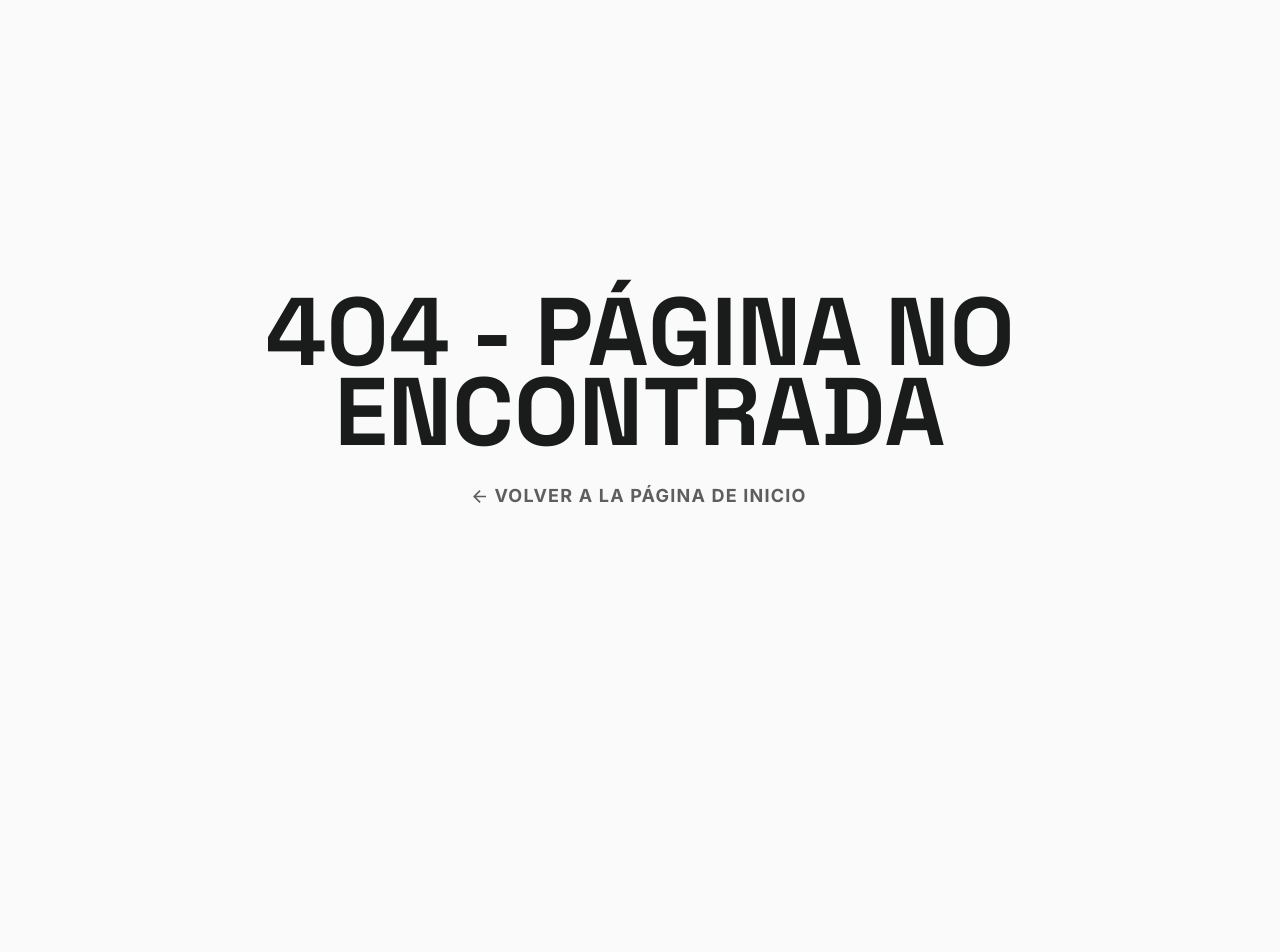
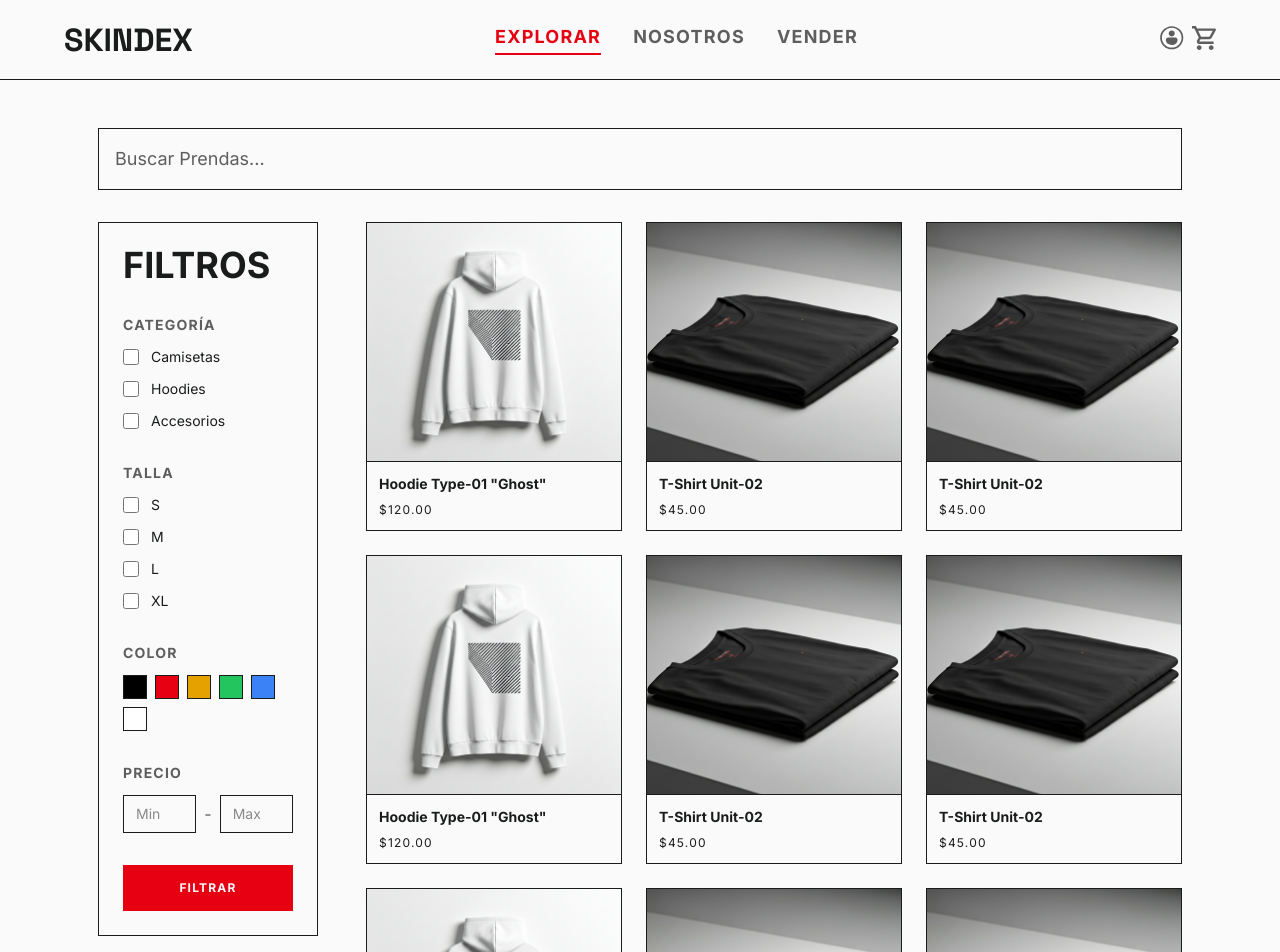
Before and after one commit to vtroitio/marketplace-frontend-tpo, a React (Vite) app: page /explore in a window 1280 px wide. Before the commit this address had no page. Shown: the top 952 px of the page. Before the commit the page ends 800 px from the top, so only its background shows below. Built offline with nearby package versions, Linux system fonts and the light colour scheme.

Commit message:
feat: ExplorePage con filtros y buscador

```diff
--- /dev/null
+++ b/src/pages/Explorepage.jsx
@@ -0,0 +1,201 @@
+import { useState } from "react";
+import { Card, Button } from "../components/ui";
+import hoodieImage from "../assets/product-hoodie.png";
+import tshirtImage from "../assets/product-tshirt.png";
+
+const allProducts = [
+  { id: 1, title: 'Hoodie Type-01 "Ghost"', price: "$120.00", image: hoodieImage, category: "Hoodies", sizes: ["S", "M", "L", "XL"] },
+  { id: 2, title: "T-Shirt Unit-02", price: "$45.00", image: tshirtImage, category: "Camisetas", sizes: ["S", "M", "L"] },
+  { id: 3, title: "T-Shirt Unit-02", price: "$45.00", image: tshirtImage, category: "Camisetas", sizes: ["M", "L", "XL"] },
+  { id: 4, title: 'Hoodie Type-01 "Ghost"', price: "$120.00", image: hoodieImage, category: "Hoodies", sizes: ["S", "L"] },
+  { id: 5, title: "T-Shirt Unit-02", price: "$45.00", image: tshirtImage, category: "Camisetas", sizes: ["S", "M"] },
+  { id: 6, title: "T-Shirt Unit-02", price: "$45.00", image: tshirtImage, category: "Camisetas", sizes: ["XL"] },
+  { id: 7, title: 'Hoodie Type-01 "Ghost"', price: "$120.00", image: hoodieImage, category: "Hoodies", sizes: ["S", "M", "L", "XL"] },
+  { id: 8, title: "T-Shirt Unit-02", price: "$45.00", image: tshirtImage, category: "Accesorios", sizes: ["S", "M"] },
+  { id: 9, title: "T-Shirt Unit-02", price: "$45.00", image: tshirtImage, category: "Accesorios", sizes: ["L", "XL"] },
+];
+
+const CATEGORIES = ["Camisetas", "Hoodies", "Accesorios"];
+const SIZES = ["S", "M", "L", "XL"];
+const COLORS = ["#000000", "#e60012", "#e5a100", "#22c55e", "#3b82f6", "#ffffff"];
+
+export function ExplorePage() {
+  const [search, setSearch] = useState("");
+  const [selectedCategories, setSelectedCategories] = useState([]);
+  const [selectedSizes, setSelectedSizes] = useState([]);
+  const [minPrice, setMinPrice] = useState("");
+  const [maxPrice, setMaxPrice] = useState("");
+
+  const [appliedFilters, setAppliedFilters] = useState({
+    search: "",
+    categories: [],
+    sizes: [],
+    minPrice: "",
+    maxPrice: "",
+  });
+
+  const toggleCategory = (cat) => {
+    setSelectedCategories((prev) =>
+      prev.includes(cat) ? prev.filter((c) => c !== cat) : [...prev, cat]
+    );
+  };
+
+  const toggleSize = (size) => {
+    setSelectedSizes((prev) =>
+      prev.includes(size) ? prev.filter((s) => s !== size) : [...prev, size]
+    );
+  };
+
+  const handleFilter = () => {
+    setAppliedFilters({
+      search,
+      categories: selectedCategories,
+      sizes: selectedSizes,
+      minPrice,
+      maxPrice,
+    });
+  };
+
+  const filtered = allProducts.filter((p) => {
+    const matchSearch = p.title.toLowerCase().includes(appliedFilters.search.toLowerCase());
+    const matchCategory = appliedFilters.categories.length === 0 || appliedFilters.categories.includes(p.category);
+    const matchSize = appliedFilters.sizes.length === 0 || p.sizes.some((s) => appliedFilters.sizes.includes(s));
+    const price = parseFloat(p.price.replace("$", ""));
+    const matchMin = appliedFilters.minPrice === "" || price >= parseFloat(appliedFilters.minPrice);
+    const matchMax = appliedFilters.maxPrice === "" || price <= parseFloat(appliedFilters.maxPrice);
+    return matchSearch && matchCategory && matchSize && matchMin && matchMax;
+  });
+
+  return (
+    <div className="bg-neutral min-h-screen">
+      <div className="mx-auto max-w-295 px-8 py-12 md:px-12">
+
+        {/* Buscador */}
+        <div className="mb-8 border border-secondary flex items-center px-4 gap-3">
+          <input
+            className="w-full py-4 bg-transparent text-lg focus:outline-none placeholder:text-tertiary"
+            placeholder="Buscar Prendas..."
+            value={search}
+            onChange={(e) => setSearch(e.target.value)}
+            onKeyDown={(e) => {
+              if (e.key === "Enter") {
+                setAppliedFilters((prev) => ({ ...prev, search }));
+              }
+            }}
+          />
+        </div>
+
+        <div className="grid grid-cols-1 lg:grid-cols-[220px_1fr] gap-12 items-start">
+
+          {/* Sidebar Filtros */}
+          <aside className="border border-secondary p-6 space-y-8">
+            <div>
+              <h3>Filtros</h3>
+            </div>
+
+            {/* Categoría */}
+            <div className="space-y-3">
+              <div className="text-sm font-bold uppercase tracking-[1.2px] text-tertiary">
+                Categoría
+              </div>
+              {CATEGORIES.map((cat) => (
+                <label key={cat} className="flex items-center gap-3 cursor-pointer">
+                  <input
+                    type="checkbox"
+                    checked={selectedCategories.includes(cat)}
+                    onChange={() => toggleCategory(cat)}
+                    className="accent-primary w-4 h-4"
+                  />
+                  <div className="text-sm">{cat}</div>
+                </label>
+              ))}
+            </div>
+
+            {/* Talla */}
+            <div className="space-y-3">
+              <div className="text-sm font-bold uppercase tracking-[1.2px] text-tertiary">
+                Talla
+              </div>
+              {SIZES.map((size) => (
+                <label key={size} className="flex items-center gap-3 cursor-pointer">
+                  <input
+                    type="checkbox"
+                    checked={selectedSizes.includes(size)}
+                    onChange={() => toggleSize(size)}
+                    className="accent-primary w-4 h-4"
+                  />
+                  <div className="text-sm">{size}</div>
+                </label>
+              ))}
+            </div>
+
+            {/* Color */}
+            <div className="space-y-3">
+              <div className="text-sm font-bold uppercase tracking-[1.2px] text-tertiary">
+                Color
+              </div>
+              <div className="flex flex-wrap gap-2">
+                {COLORS.map((color) => (
+                  <button
+                    key={color}
+                    className="w-6 h-6 border border-secondary"
+                    style={{ backgroundColor: color }}
+                  />
+                ))}
+              </div>
+            </div>
+
+            {/* Precio */}
+            <div className="space-y-3">
+              <div className="text-sm font-bold uppercase tracking-[1.2px] text-tertiary">
+                Precio
+              </div>
+              <div className="flex gap-2 items-center">
+                <input
+                  type="number"
+                  placeholder="Min"
+                  value={minPrice}
+                  onChange={(e) => setMinPrice(e.target.value)}
+                  className="w-full border border-secondary px-3 py-2 bg-transparent text-sm focus:outline-none"
+                />
+                <div className="text-tertiary">-</div>
+                <input
+                  type="number"
+                  placeholder="Max"
+                  value={maxPrice}
+                  onChange={(e) => setMaxPrice(e.target.value)}
+                  className="w-full border border-secondary px-3 py-2 bg-transparent text-sm focus:outline-none"
+                />
+              </div>
+            </div>
+
+            <Button fullWidth onClick={handleFilter}>
+              Filtrar
+            </Button>
+          </aside>
+
+          {/* Grid de productos */}
+          <div className="grid grid-cols-2 md:grid-cols-3 gap-6">
+            {filtered.length > 0 ? (
+              filtered.map((product) => (
+                <Card
+                  key={product.id}
+                  image={product.image}
+                  title={product.title}
+                  price={product.price}
+                  to={`/product/${product.id}`}
+                  className="max-w-none"
+                />
+              ))
+            ) : (
+              <div className="col-span-3 py-20 text-center">
+                <div className="text-tertiary">No se encontraron productos.</div>
+              </div>
+            )}
+          </div>
+
+        </div>
+      </div>
+    </div>
+  );
+}
--- a/src/pages/index.js
+++ b/src/pages/index.js
@@ -6,3 +6,4 @@ export { NotFoundPage } from "./NotFoundPage";
 export { AboutPage } from "./AboutPage";
 export { SellerPage } from "./SellerPage";
 export { ProfilePage } from "./ProfilePage";
+export { ExplorePage } from "./ExplorePage";
--- a/src/routes/AppRoutes.jsx
+++ b/src/routes/AppRoutes.jsx
@@ -2,7 +2,7 @@ import { Routes, Route } from "react-router-dom";
 import { MainLayout } from "../components/layout";
 import { Cart } from "../pages/Cart";
 import { Checkout } from "../pages/Checkout";
-import { ComponentsPage, HomePage, LoginPage, RegisterPage, NotFoundPage, SellerPage, AboutPage, ProfilePage } from "../pages";
+import { ComponentsPage, HomePage, LoginPage, RegisterPage, NotFoundPage, SellerPage, AboutPage, ProfilePage, ExplorePage } from "../pages";
 
 export function AppRoutes() {
   return (
@@ -18,6 +18,7 @@ export function AppRoutes() {
         <Route path="/checkout" element={<Checkout />} />
         <Route path="/sell" element={<SellerPage />} />
         <Route path="/profile" element={<ProfilePage />} />
+        <Route path="/explore" element={<ExplorePage />} />
       </Route>
 
       <Route path="*" element={<NotFoundPage />} />
```
